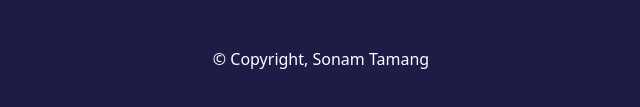
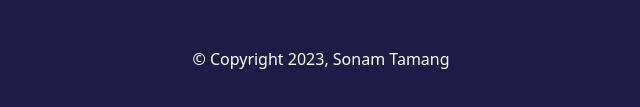
Before and after one commit to SarkarTmz/coffeeshop.github.io, a plain HTML site: page index.html in a window 1280 px wide. Shown: the part 4717-4824 px from the top of the page, 319-959 px from the left. Drawn offline with nearby package versions, Linux system fonts and the light colour scheme; a script that the page names is missing.

Commit message:
Update index.html

```diff
--- a/index.html
+++ b/index.html
@@ -331,7 +331,7 @@
           <li><a href="#menu">Menus</a></li>
         </ul>
       </footer>
-      <P>© Copyright, Sonam Tamang</P>
+      <P>© Copyright  2023, Sonam Tamang</P>
     </section>
   </body>
 </html>
```
